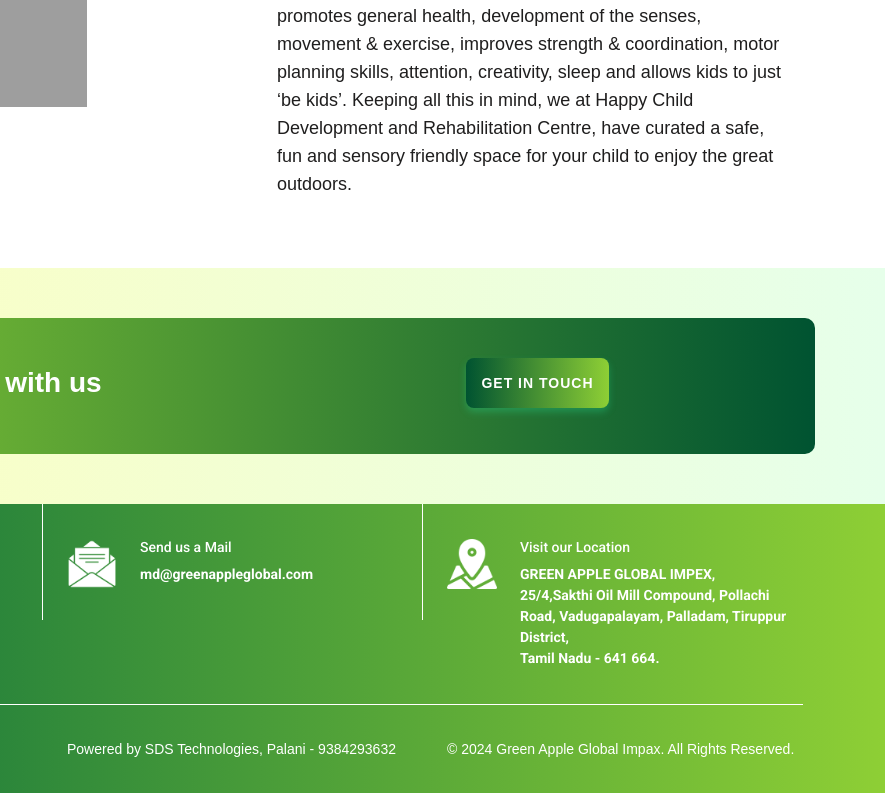
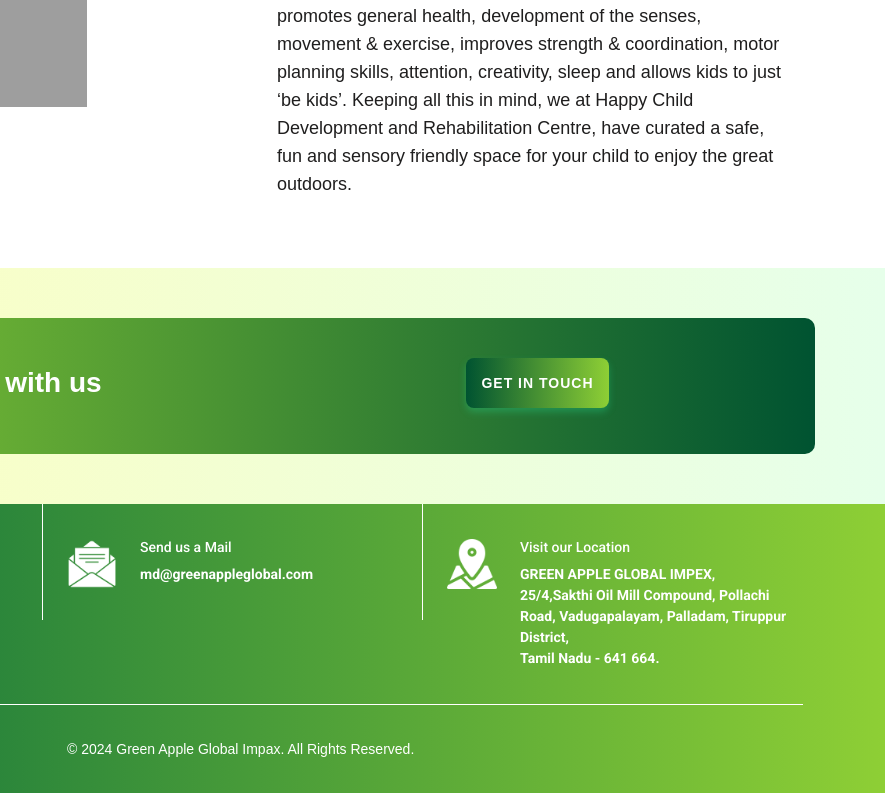
Before and after one commit to saravanasds/Green-Apple-Project, a plain HTML site: page public_html/about-us.html in a window 1280 px wide. Shown: the part 1556-2349 px from the top of the page, 395-1280 px from the left. Drawn offline with Linux system fonts and the light colour scheme; grey boxes are pictures that could not be loaded.

Commit message:
Powered By Footer Removed

```diff
--- a/public_html/about-us.html
+++ b/public_html/about-us.html
@@ -307,11 +307,6 @@
                             </div>
                             <div class="col-xl-4 col-lg-4 col-md-4">
                                 <div class="copyright-text text-white">
-                                    <p>Powered by SDS Technologies, Palani - 9384293632</p>
-                                </div>
-                            </div>
-                            <div class="col-xl-4 col-lg-4 col-md-4">
-                                <div class="copyright-text text-white">
                                     <p> &copy; 2024 Green Apple Global Impax. All Rights Reserved.</p>
                                 </div>
                             </div>
```
Also changed, not shown: public_html/contact-us.html (+0 -5 lines), public_html/imported.html (+0 -5 lines), public_html/index.html (+0 -5 lines), public_html/manufacturing.html (+0 -5 lines), public_html/process.html (+0 -5 lines), public_html/services.html (+0 -5 lines), public_html/values.html (+0 -5 lines).
